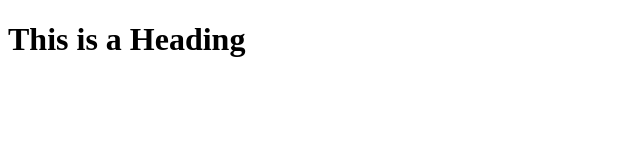
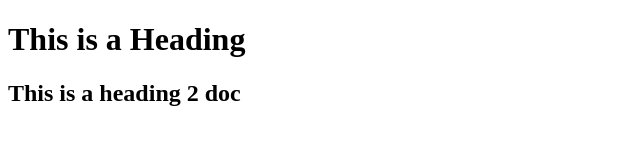
Before and after one commit to favourFW/nairaland-clone-page, a plain HTML site: page index.html in a window 1280 px wide. Shown: the whole page, without its empty margins (0-640 px from the left). Drawn offline with Linux system fonts and the light colour scheme.

Commit message:
Update index.html
jgvdjhsx

```diff
--- a/index.html
+++ b/index.html
@@ -9,6 +9,7 @@
 <body>
     <div>
         <h1>This is a Heading </h1>
+        <h2>This is a heading 2 doc</h2>
     </div>
 </body>
 </html>
```
